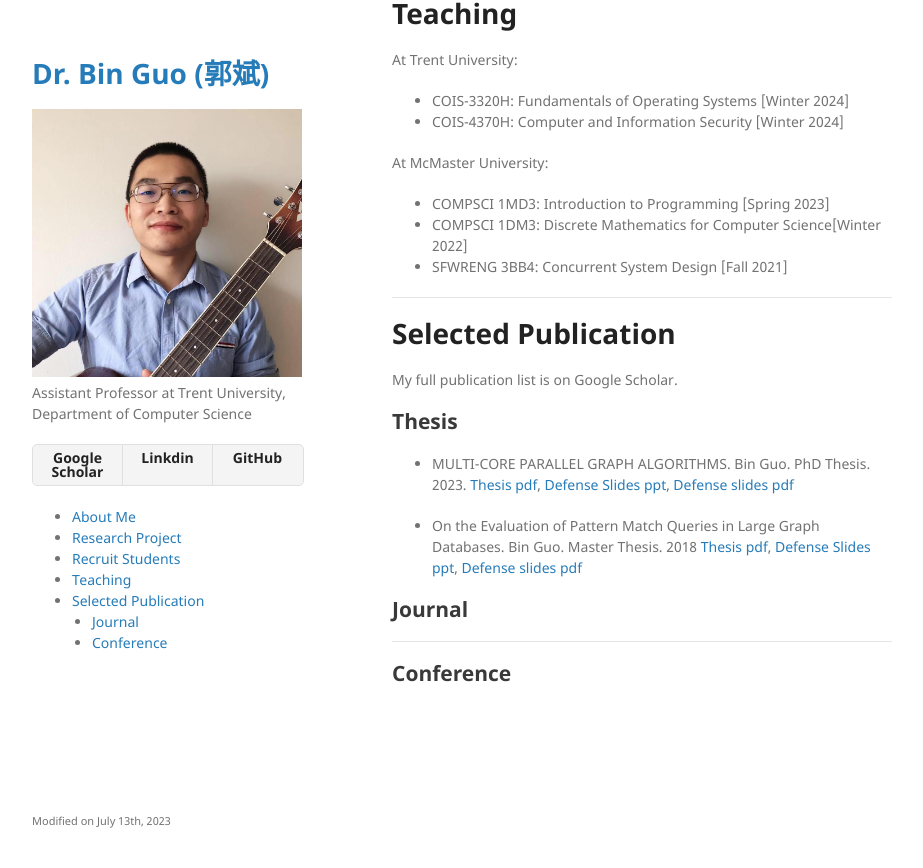
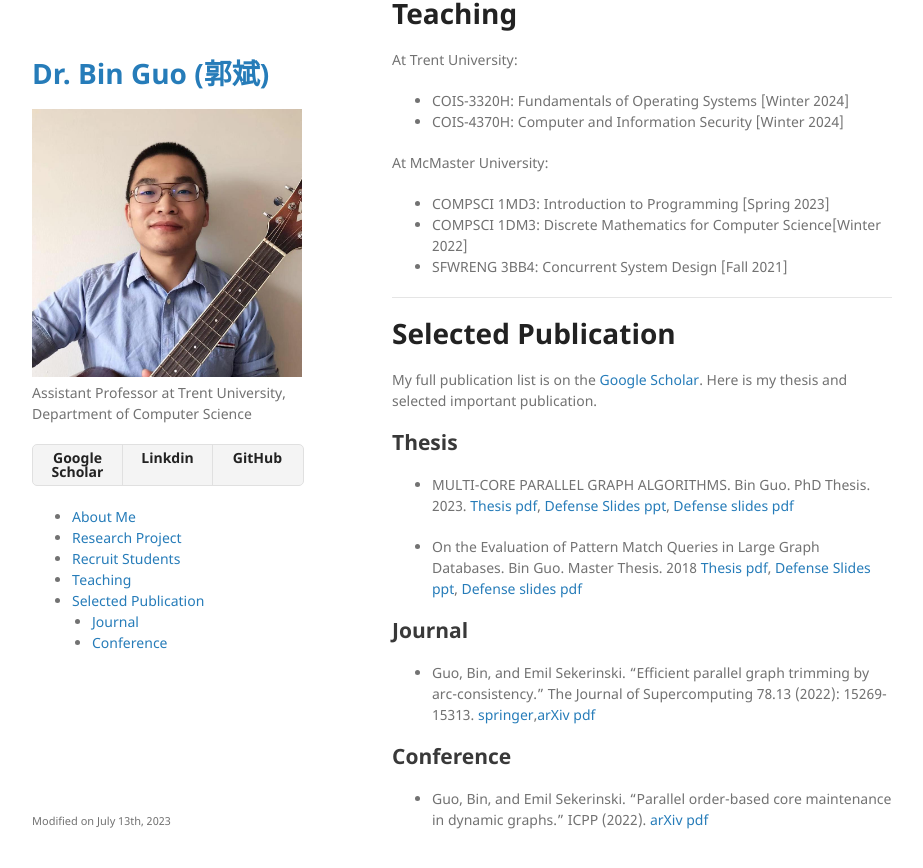
Before and after one commit to bin-guo/bin-guo.github.io, a Jekyll site: the page built from index.md, in a window 1280 px wide and 900 px high, scrolled down 671 px. Shown: the top 868 px of the window, without its empty margins (178-1101 px from the left). Built offline with Jekyll 4.4.1, drawn with Linux system fonts in a browser that asks for light colours; our own code applies the rules of GitHub Pages for plain Markdown files.

Commit message:
Update index.md

```diff
--- a/index.md
+++ b/index.md
@@ -27,14 +27,14 @@ At McMaster University:
 ---
 
 # Selected Publication
-My full publication list is on Google Scholar.
+My full publication list is on the [Google Scholar](https://scholar.google.com/citations?user=m3ONACQAAAAJ&hl=en). Here is my thesis and selected important publication.
 ## Thesis
 - MULTI-CORE PARALLEL GRAPH ALGORITHMS. Bin Guo. PhD Thesis. 2023. [Thesis pdf](https://macsphere.mcmaster.ca/bitstream/11375/28562/2/Guo_Bin_2023May_PhD.pdf), [Defense Slides ppt](publication/thesis/Defense-2.pptx), [Defense slides pdf](publication/thesis/Defense-2.pdf)
 
 - On the Evaluation of Pattern Match Queries in Large Graph Databases. Bin Guo. Master Thesis. 2018 [Thesis pdf](https://winnspace.uwinnipeg.ca/bitstream/handle/10680/1997/Guo_Bin_final_thesis.pdf?sequence=1), [Defense Slides ppt](publication/thesis/defence-V1.5.pptx), [Defense slides pdf](publication/thesis/defence-V1.5.pdf)
 
 ## Journal
-
----
+- Guo, Bin, and Emil Sekerinski. "Efficient parallel graph trimming by arc-consistency." The Journal of Supercomputing 78.13 (2022): 15269-15313. [springer](https://link.springer.com/article/10.1007/s11227-022-04457-9),[arXiv pdf](https://arxiv.org/pdf/2210.14290.pdf)
 
 ## Conference
+- Guo, Bin, and Emil Sekerinski. "Parallel order-based core maintenance in dynamic graphs." ICPP (2022). [arXiv pdf](https://arxiv.org/pdf/2210.14290.pdf)
```
